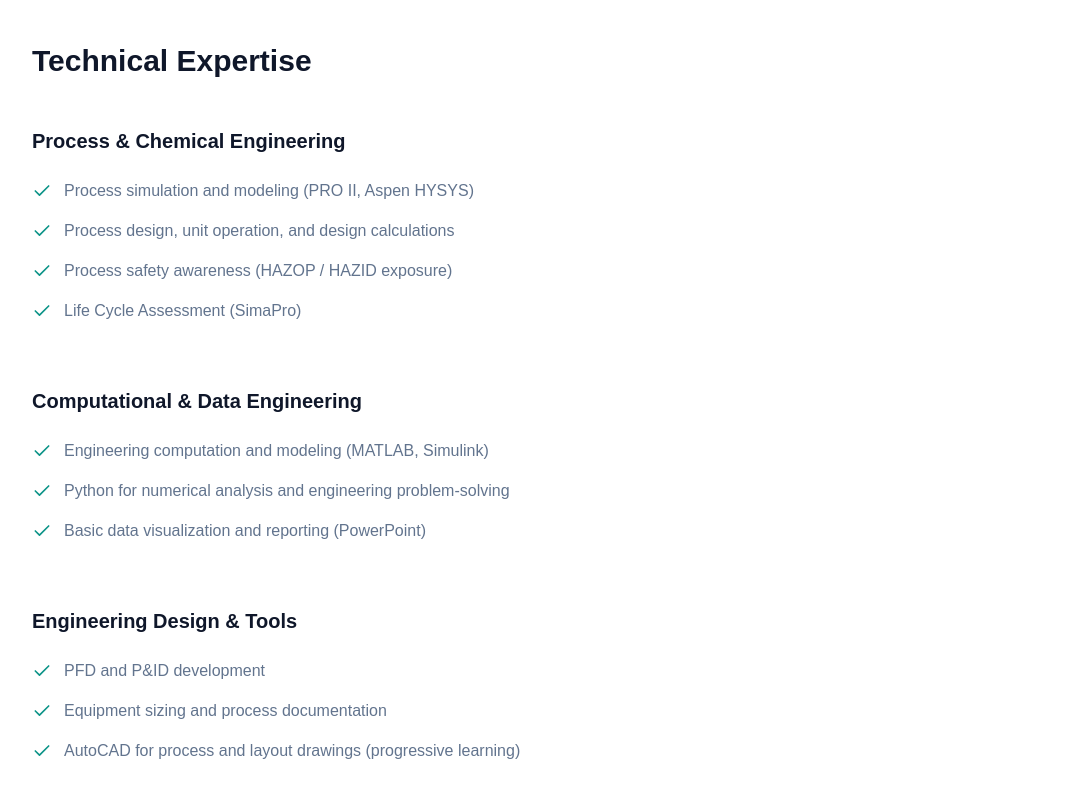
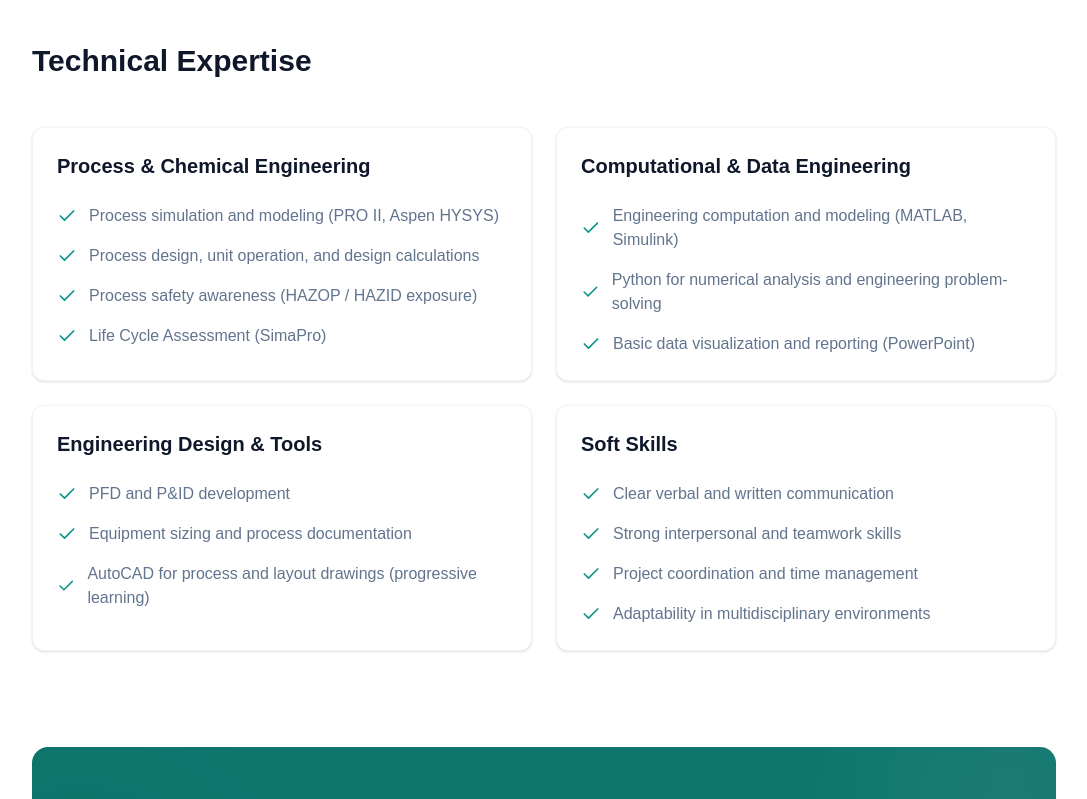
Before and after one commit to Obafavour1/chrisopher, a Next.js app: page /about in a window 1280 px wide. Shown: the part 3680-4479 px from the top of the page, without its empty margins (96-1183 px from the left). Built offline with nearby package versions, Linux system fonts and the light colour scheme.

Commit message:
technical expertise

```diff
--- a/components/about/ExpertiseSection.tsx
+++ b/components/about/ExpertiseSection.tsx
@@ -34,7 +34,7 @@ const ExpertiseSection = () => {
 
   return (
     <section className="bg-white px-6 md:px-12 lg:px-24 py-16 pb-24">
-      <div className="max-w-5xl mx-auto">
+      <div className="max-w-5xl mx-auto ">
         {/* Certifications */}
         {/* <div className="mb-20">
           <div className="flex items-center gap-3 mb-10">
@@ -60,14 +60,14 @@ const ExpertiseSection = () => {
         <div className="mb-24">
           <h2 className="text-3xl font-bold text-[#0f172a] mb-12">Technical Expertise</h2>
 
-          <div className="grid gap-16">
+          <div className="grid grid-cols-1 md:grid-cols-2 gap-6">
 
             {/* Chemical Engineering Skills */}
-            <div>
+            <div className="bg-white rounded-xl p-6 border border-gray-100 shadow-sm hover:shadow-md transition-shadow">
               <h3 className="text-xl font-bold text-[#0f172a] mb-6">Process & Chemical Engineering</h3>
-              <ul className="space-y-4">
+              <ul className="space-y-4 ">
                 {chemicalEngineering.map((skill, index) => (
-                  <li key={index} className="flex items-center gap-3 text-slate-500">
+                  <li key={index} className="flex items-center gap-3 text-slate-500  ">
                     <Check className="w-5 h-5 text-[#0d9488]" />
                     <span>{skill}</span>
                   </li>
@@ -77,7 +77,7 @@ const ExpertiseSection = () => {
 
 
             {/* Data Engineering Skills */}
-            <div>
+            <div className="bg-white rounded-xl p-6 border border-gray-100 shadow-sm hover:shadow-md transition-shadow">
               <h3 className="text-xl font-bold text-[#0f172a] mb-6">Computational & Data Engineering</h3>
               <ul className="space-y-4">
                 {dataEngineering.map((skill, index) => (
@@ -90,7 +90,7 @@ const ExpertiseSection = () => {
             </div>
 
             {/* Data Tools Skills */}
-            <div>
+            <div className="bg-white rounded-xl p-6 border border-gray-100 shadow-sm hover:shadow-md transition-shadow">
               <h3 className="text-xl font-bold text-[#0f172a] mb-6">Engineering Design & Tools</h3>
               <ul className="space-y-4">
                 {designTools.map((skill, index) => (
@@ -103,7 +103,7 @@ const ExpertiseSection = () => {
             </div>
 
             {/* Soft Skills */}
-            <div>
+            <div className="bg-white rounded-xl p-6 border border-gray-100 shadow-sm hover:shadow-md transition-shadow">
               <h3 className="text-xl font-bold text-[#0f172a] mb-6">Soft Skills</h3>
               <ul className="space-y-4">
                 {softSkills.map((skill, index) => (
--- a/components/home/TechnicalSkills.tsx
+++ b/components/home/TechnicalSkills.tsx
@@ -1,6 +1,6 @@
 "use client"
 
-import React from 'react';
+
 
 interface Skill {
   name: string;
```
